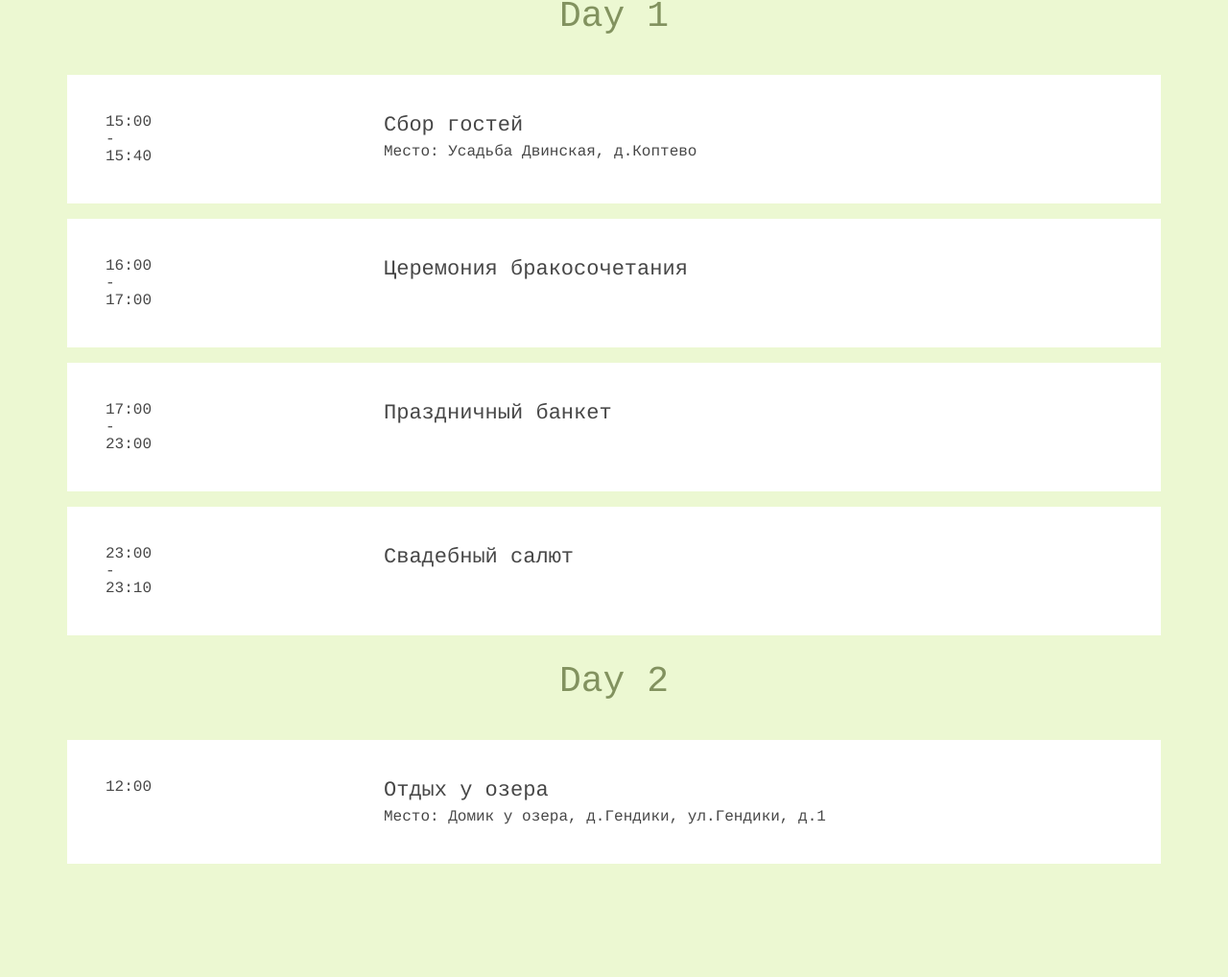
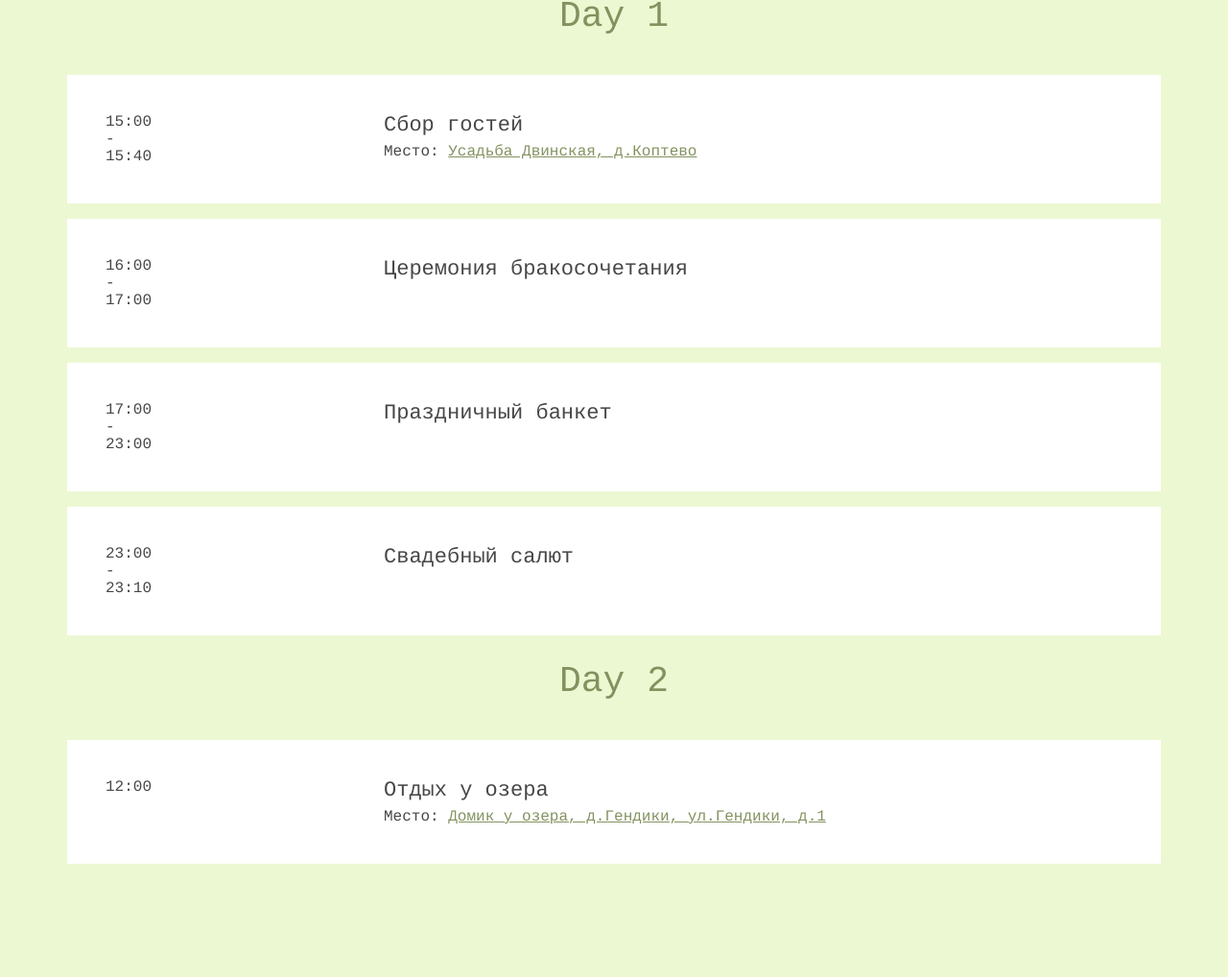
Before and after one commit to vishidckevichv13/vishidckevichv13.git.io, a plain HTML site: page index.html in a window 1280 px wide. Shown: the part 2864-3882 px from the top of the page at 96% size. Drawn offline with Linux system fonts and the light colour scheme.

Commit message:
Add files via upload

```diff
--- a/index.html
+++ b/index.html
@@ -172,7 +172,7 @@
                             Сбор гостей
                         </div>
                         <div class="programmDataDiscription">
-                            Место: Усадьба Двинская, д.Коптево
+                            Место: <a href="https://yandex.by/maps/?ll=28.659106%2C55.541968&mode=poi&poi%5Bpoint%5D=28.659037%2C55.541896&poi%5Buri%5D=ymapsbm1%3A%2F%2Forg%3Foid%3D207145660877&z=17.05" target="_blank" style="color: #82925F; ">Усадьба Двинская, д.Коптево</a>
                         </div>
                     </div>
                 </div>
@@ -228,7 +228,7 @@
                             Отдых у озера
                         </div>
                         <div class="programmDataDiscription">
-                            Место: Домик у озера, д.Гендики, ул.Гендики, д.1
+                            Место: <a href="https://yandex.by/maps/29633/vitebsk-district/house/ZkEYcQ5pQEIOQFtvfXl3eHplYw==/?ll=28.800510%2C55.569715&z=19.3" target="_blank" style="color: #82925F; ">Домик у озера, д.Гендики, ул.Гендики, д.1</a>
                         </div>
                     </div>
                 </div>
```
